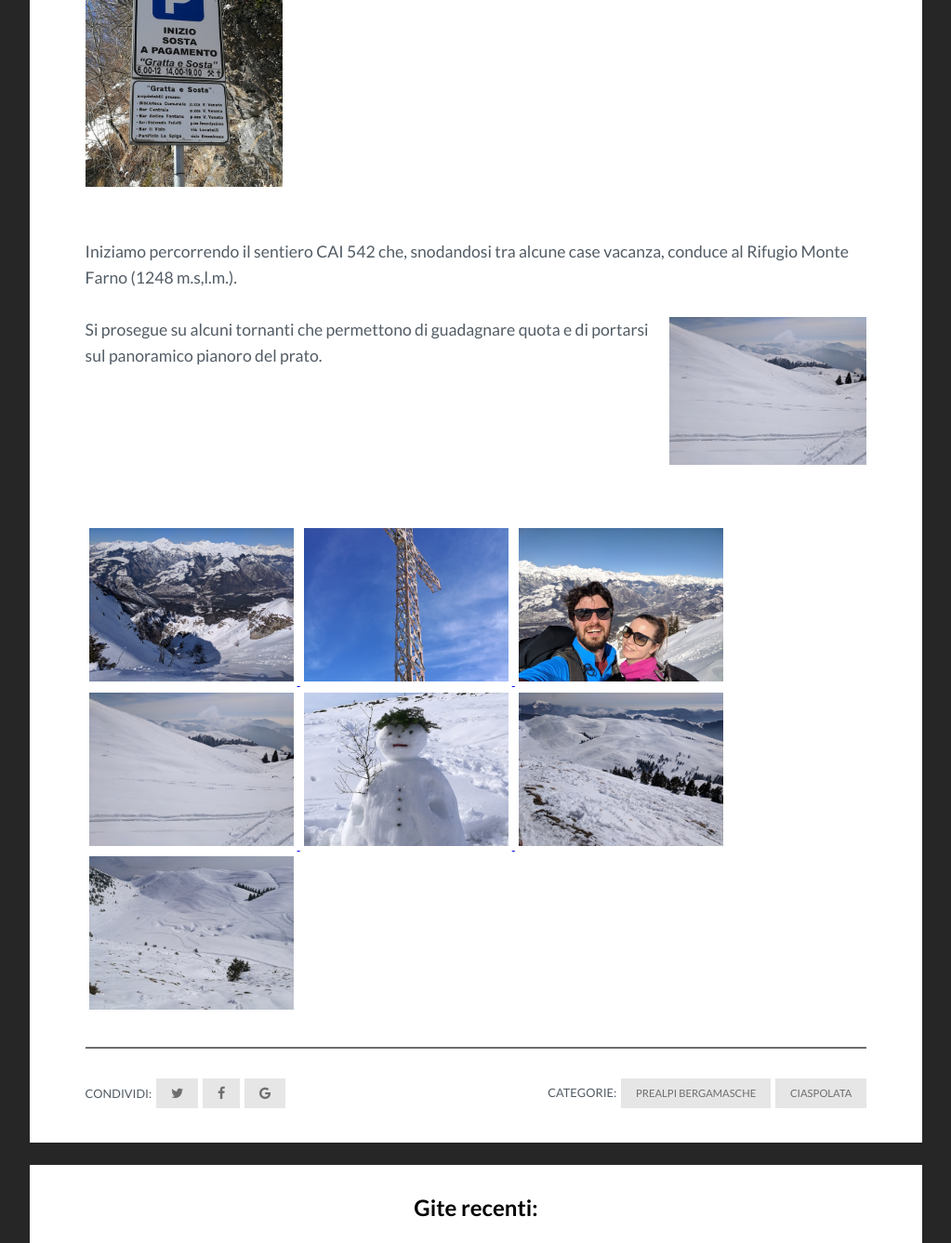
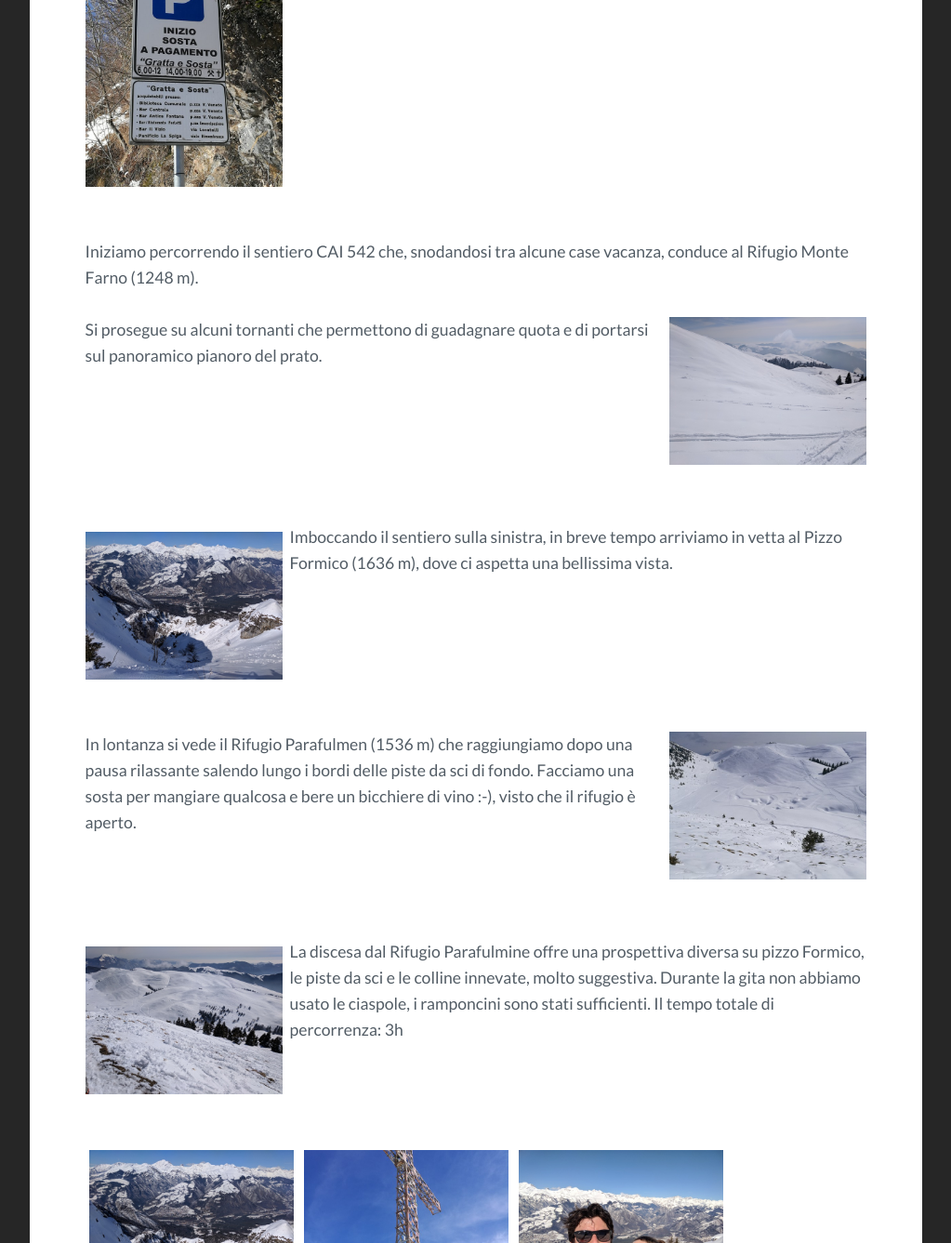
Before and after one commit to RCasatta/mirimonti, a Jekyll site: the page built from _posts/2018-03-04-formico.md, in a window 1280 px wide and 1400 px high, scrolled down 1132 px, cut to the strip 0-1337 px from the top of the window. Shown: the whole strip at 93% size, without its empty margins (128-1151 px from the left). Built offline with Jekyll 4.4.1, drawn with Linux system fonts in a browser that asks for light colours; comment, search, counter and statistics services are not loaded.

Commit message:
Aggiornata descrizione gita Pizzo Formico

```diff
--- a/_posts/2018-03-04-formico.md
+++ b/_posts/2018-03-04-formico.md
@@ -17,12 +17,25 @@ parking:
 Se non siete state attenti, quando vedete questo cartello è troppo tardi! Dovete tornare in paese per fare il gratta e sosta...
 {% include photo_end.html %}
 
-Iniziamo percorrendo il sentiero CAI 542 che, snodandosi tra alcune case vacanza, conduce al Rifugio Monte Farno (1248 m.s,l.m.).
+Iniziamo percorrendo il sentiero CAI 542 che, snodandosi tra alcune case vacanza, conduce al Rifugio Monte Farno (1248 m).
 
 {% include photo.html content="Panorama.jpg" position="right" %}
 Si prosegue su alcuni tornanti che permettono di guadagnare quota e di portarsi sul panoramico pianoro del prato.
 {% include photo_end.html %}
 
+{% include photo.html content="Bellissima_vista.jpg" position="left" %}
+Imboccando il sentiero sulla sinistra, in breve tempo arriviamo in vetta al Pizzo Formico (1636 m), dove ci aspetta una bellissima vista.
+{% include photo_end.html %}
+
+{% include photo.html content="Verso_Rifugio_Parafulmine.jpg" position="right" %}
+In lontanza si vede il Rifugio Parafulmen (1536 m) che raggiungiamo dopo una pausa rilassante salendo lungo i bordi delle piste da sci di fondo. Facciamo una sosta per mangiare qualcosa e bere un bicchiere di vino :-), visto che il rifugio è aperto.
+{% include photo_end.html %}
+
+{% include photo.html content="Rifugio_Parafulmine_Gandino.jpg" position="left" %}
+La discesa dal Rifugio Parafulmine offre una prospettiva diversa su pizzo Formico, le piste da sci e le colline innevate, molto suggestiva.
+Durante la gita non abbiamo usato le ciaspole, i ramponcini sono stati sufficienti.
+Il tempo totale di percorrenza: 3h
+{% include photo_end.html %}
 
 <div>
 {% include photo.html content="Bellissima_vista.jpg" position="inline" %}
```
